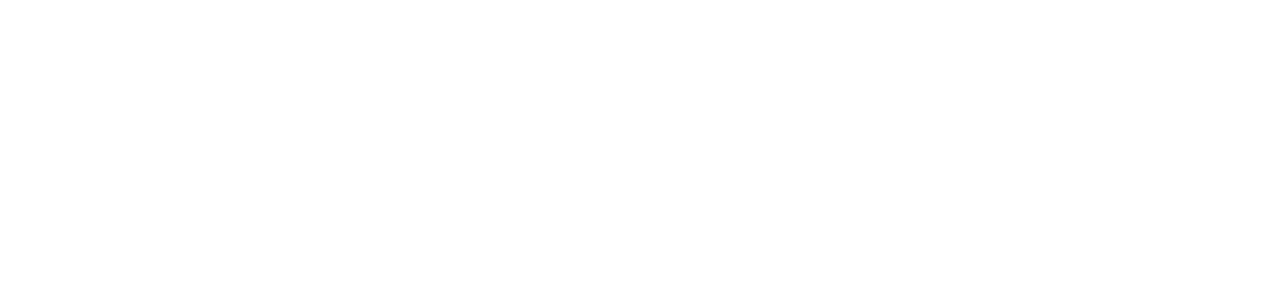
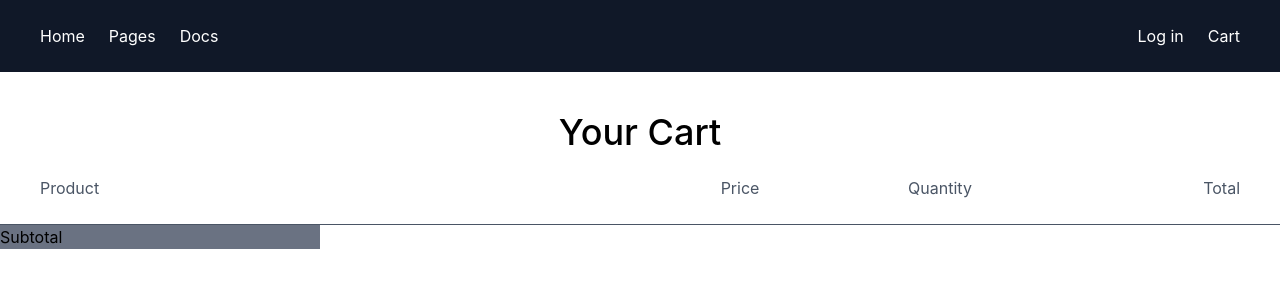
Before and after one commit to adanadeel7/Ecommerce-Cart, a React (Vite) app: page / in a window 1280 px wide. Shown: the top 300 px of the page. Built offline with nearby package versions, Linux system fonts and the light colour scheme.

Commit message:
NavBar Added

```diff
--- a/src/App.jsx
+++ b/src/App.jsx
@@ -1,10 +1,58 @@
 import { useState } from 'react'
 
 function App() {
-  const [count, setCount] = useState(0)
+  const products = [
+  { id: 1, name: "Laptop", price: 999, image: "💻" },
+  { id: 2, name: "Mouse", price: 29, image: "🖱️" },
+  { id: 3, name: "Keyboard", price: 79, image: "⌨️" },
+  { id: 4, name: "Monitor", price: 299, image: "🖥️" },
+  { id: 5, name: "Headphones", price: 149, image: "🎧" },
+  { id: 6, name: "USB Cable", price: 9, image: "🔌" }
+]
+
 
   return (
     <>
+      <div className='flex justify-between items-center px-10 py-6 bg-gray-900 text-white'>
+
+          <div className='flex gap-6 '>
+            <h3 className='cursor-pointer hover:text-gray-300'> Home</h3>
+            <h3 className='cursor-pointer hover:text-gray-300'>Pages</h3>
+            <h3 className='cursor-pointer hover:text-gray-300'> Docs </h3>
+
+          </div>
+
+          <div className='flex gap-6 '>
+            <h3 className='cursor-pointer hover:text-gray-300'>Log in</h3>
+            <h3 className='cursor-pointer hover:text-gray-300'> Cart</h3>
+          </div>
+      </div>
+
+      <div className='flex justify-center text-4xl font-medium pt-10'>
+        <h1>Your Cart</h1>
+      </div>
+    <div className='flex-col'>
+       <div className='flex justify-between px-10 py-6 text-gray-600 border-b'>
+
+
+            <div className='w-1/2'>Product</div>
+            <div className='w-1/6 text-center'>Price</div>
+            <div className='w-1/6 text-center'>Quantity</div>
+            <div className='w-1/6 text-right'>Total</div>
+
+        </div>
+
+        <div className='bg-gray-500 w-80 flex-row-reverse'>
+            <div>
+              <div>
+                Subtotal
+              </div>
+            </div>
+        </div>
+
+      </div>
+
+
 
     </>
   )
```
